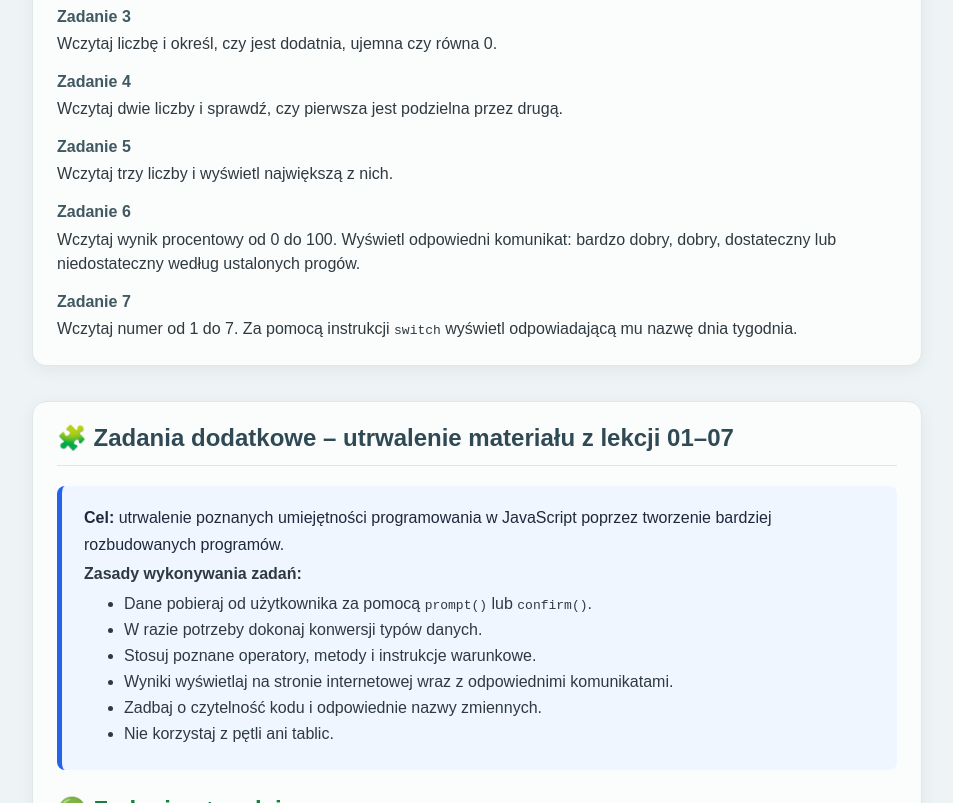
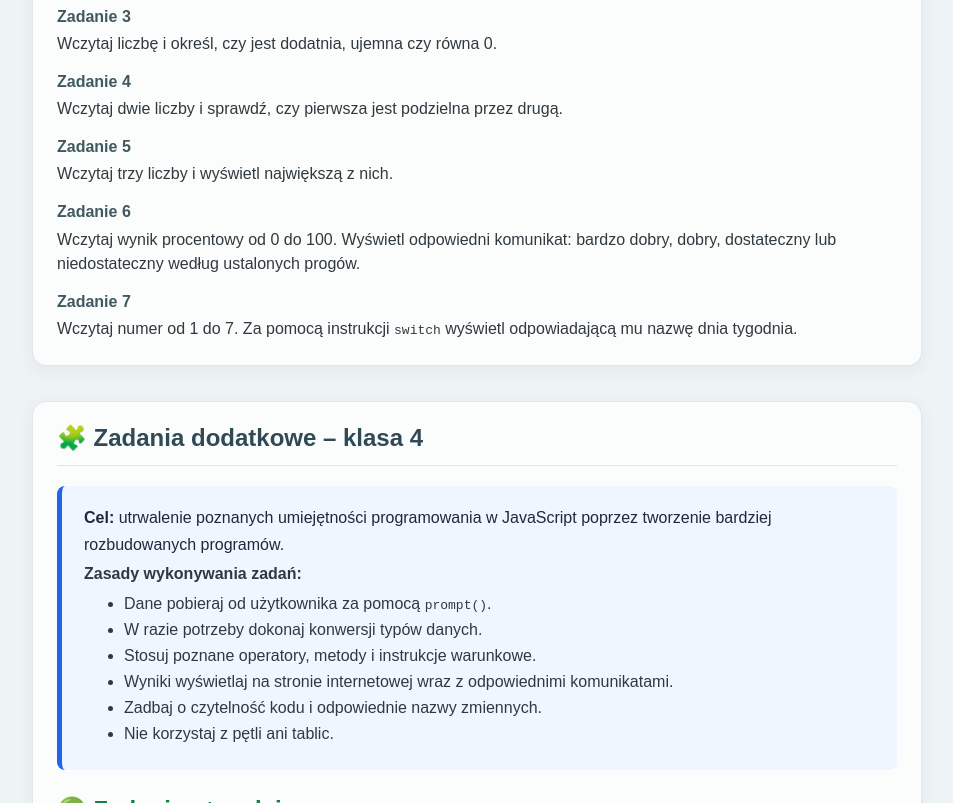
Before and after one commit to ep-strefa-it-hub/strefa-it, a plain HTML site: page pai/07-js-instrukcje-warunkowe/index.html in a window 1280 px wide. Shown: the part 11197-12000 px from the top of the page, without its empty margins (318-1271 px from the left). Drawn offline with nearby package versions, Linux system fonts and the light colour scheme.

Commit message:
Update index.html

```diff
--- a/pai/07-js-instrukcje-warunkowe/index.html
+++ b/pai/07-js-instrukcje-warunkowe/index.html
@@ -781,7 +781,7 @@ if (b !== 0) {
 
 <section class="js-zadania-dodatkowe" id="zadania-dodatkowe">
 
-    <h2>🧩 Zadania dodatkowe – utrwalenie materiału z lekcji 01–07</h2>
+    <h2>🧩 Zadania dodatkowe – klasa 4 </h2>
 
     <div class="js-zasady">
         <strong>Cel:</strong> utrwalenie poznanych umiejętności
@@ -792,7 +792,7 @@ if (b !== 0) {
 
         <ul>
             <li>Dane pobieraj od użytkownika za pomocą
-                <code>prompt()</code> lub <code>confirm()</code>.</li>
+                <code>prompt()</code>.</li>
             <li>W razie potrzeby dokonaj konwersji typów danych.</li>
             <li>Stosuj poznane operatory, metody i instrukcje warunkowe.</li>
             <li>Wyniki wyświetlaj na stronie internetowej wraz
```
